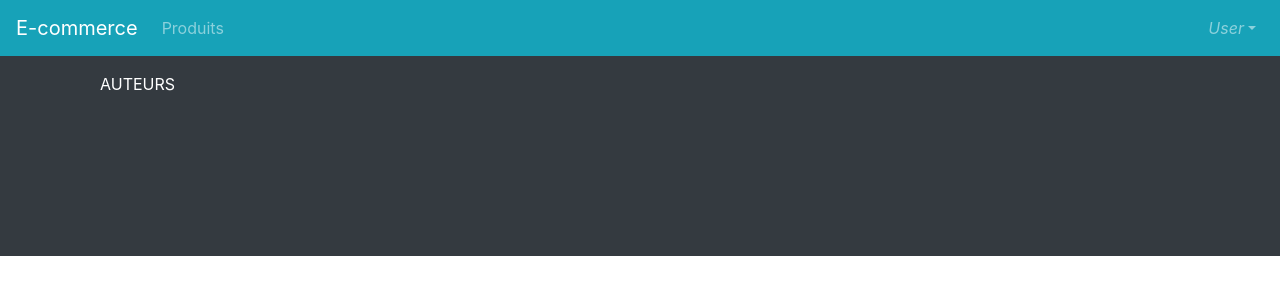
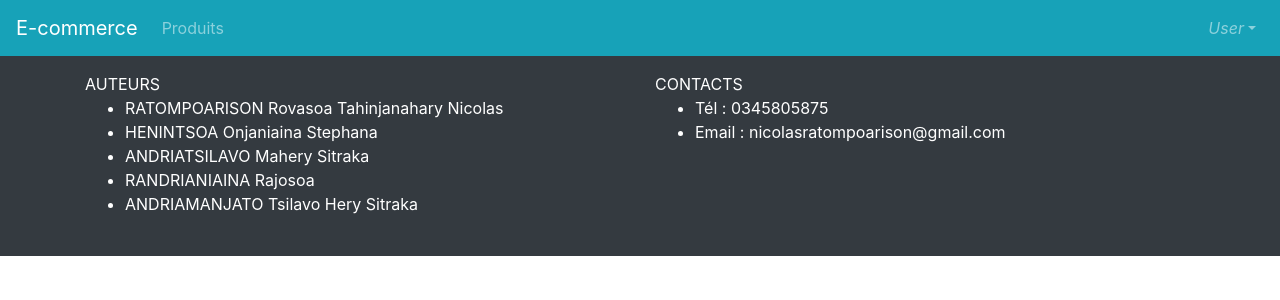
Before and after one commit to kaiser-coder/simple-vuejs-demo, a Vue app: page / in a window 1280 px wide. Shown: the top 300 px of the page. Built offline with nearby package versions, Linux system fonts and the light colour scheme.

Commit message:
Add authors infos

```diff
--- a/src/views/Layout/MainLayout.vue
+++ b/src/views/Layout/MainLayout.vue
@@ -28,10 +28,29 @@
 
     <footer class="pt-3 pb-3 bg-dark text-white">
       <div class="container">
-        <div class="col-6">
-          AUTEURS
+        <div class="row">
+          <div class="col-6">
+            <p>
+              AUTEURS <br>
+              <ul>
+                <li>RATOMPOARISON Rovasoa Tahinjanahary Nicolas</li>
+                <li>HENINTSOA Onjaniaina Stephana</li>
+                <li>ANDRIATSILAVO Mahery Sitraka</li>
+                <li>RANDRIANIAINA Rajosoa</li>
+                <li>ANDRIAMANJATO Tsilavo Hery Sitraka</li>
+              </ul>
+            </p>
+          </div>
+          <div class="col-6">
+            <p>
+              CONTACTS <br>
+              <ul>
+                <li>Tél : 0345805875</li>
+                <li>Email : nicolasratompoarison@gmail.com</li>
+              </ul>
+            </p>
+          </div>
         </div>
-        <div class="col-6"></div>
       </div>
     </footer>
   </div>
```
